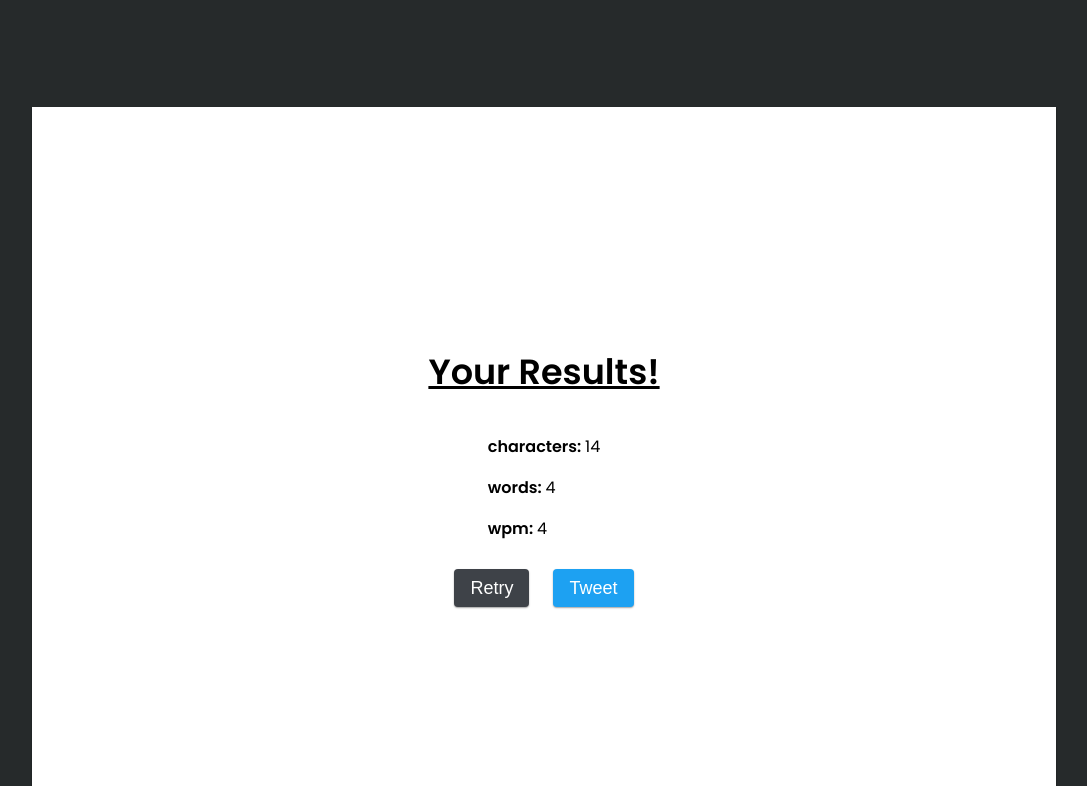
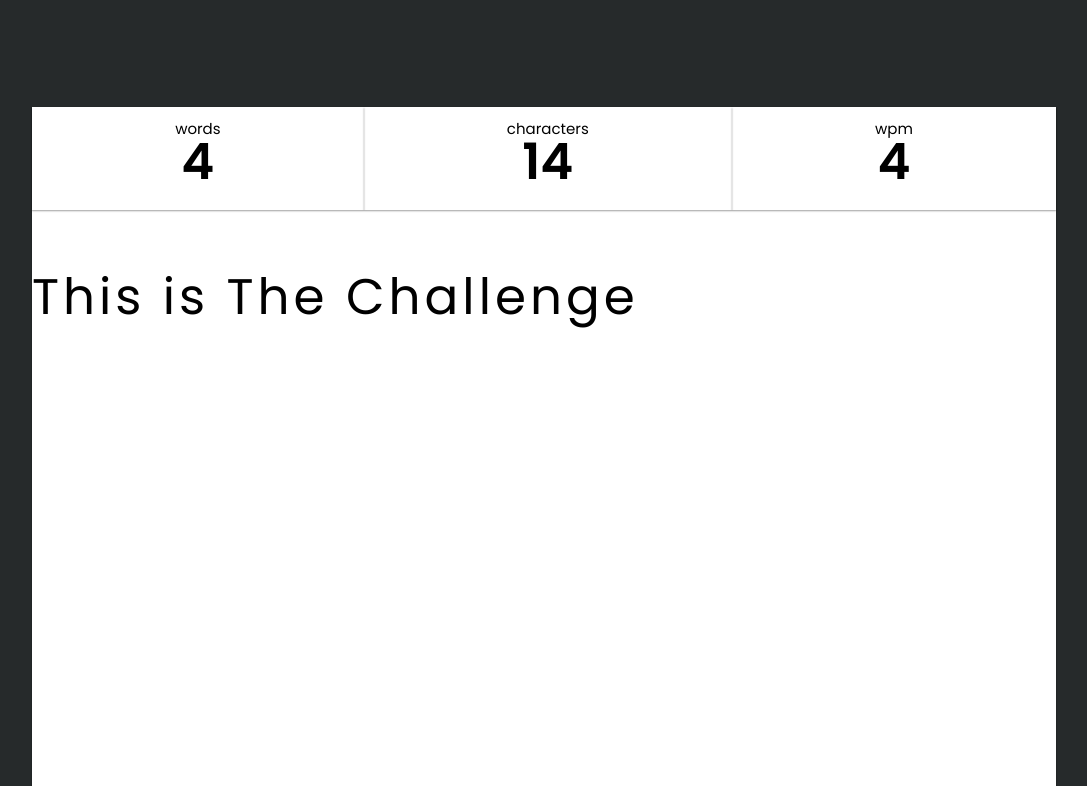
Before and after one commit to ashirbad29/Flashtype, a React (Create React App) app: page / in a window 1280 px wide. Shown: the part 914-1700 px from the top of the page, without its empty margins (96-1183 px from the left). Built offline with nearby package versions, Linux system fonts and the light colour scheme.

Commit message:
create details card

```diff
--- /dev/null
+++ b/src/Components/DetailsCard/DetailsCard.css
@@ -0,0 +1,26 @@
+.container {
+	display: flex;
+	flex-direction: column;
+	align-items: center;
+	justify-content: center;
+	flex-grow: 1;
+	box-shadow: 0 1px 1px rgba(0, 0, 0, 0.12), 0 1px 2px rgba(0, 0, 0, 0.26);
+	padding: 10px;
+	transition: all 0.3s cubic-bezier(0.165, 0.84, 0.44, 1);
+}
+
+.container:hover {
+	box-shadow: 0 10px 20px rgba(0, 0, 0, 0.12), 0 10px 10px rgba(0, 0, 0, 0.26);
+}
+
+.card-name {
+	font-size: 15px;
+	margin: 0;
+	margin-bottom: -15px;
+}
+
+.card-value {
+	font-size: 50px;
+	font-weight: 800;
+	margin: 0;
+}
--- /dev/null
+++ b/src/Components/DetailsCard/DetailsCard.jsx
@@ -0,0 +1,13 @@
+import React from 'react';
+import './DetailsCard.css';
+
+const DetailsCard = ({ cardName, cardValue }) => {
+	return (
+		<div className='container'>
+			<div className='card-name'>{cardName}</div>
+			<div className='card-value'>{cardValue}</div>
+		</div>
+	);
+};
+
+export default DetailsCard;
--- a/src/Components/TestContainer/TestContainer.js
+++ b/src/Components/TestContainer/TestContainer.js
@@ -1,12 +1,21 @@
 import React from 'react';
 import TryAgain from '../TryAgain/TryAgain';
+import TypingChallengeContainer from '../TypingChallengeContainer/TypingChallengeContainer';
 import './TestContainer.css';
 
 const TestContainer = ({ words, charcters, wpm }) => {
 	return (
 		<div className='test-container'>
-			<div className='try-again-container'>
+			{/* <div className='try-again-container'>
 				<TryAgain words={words} charcters={charcters} wpm={wpm} />
+			</div> */}
+
+			<div className='typing-challenge-container'>
+				<TypingChallengeContainer
+					words={words}
+					characters={charcters}
+					wpm={wpm}
+				/>
 			</div>
 		</div>
 	);
--- /dev/null
+++ b/src/Components/TypingChallengeContainer/TypingChallengeContainer.css
@@ -0,0 +1,16 @@
+.typing-challenge-container {
+	display: flex;
+	flex-direction: column;
+	flex-grow: 1;
+}
+
+.details-container {
+	display: flex;
+	flex-direction: row;
+	flex-wrap: wrap;
+}
+
+.typewriter-container {
+	display: flex;
+	flex-grow: 1;
+}
--- /dev/null
+++ b/src/Components/TypingChallengeContainer/TypingChallengeContainer.jsx
@@ -0,0 +1,25 @@
+import React from 'react';
+import DetailsCard from '../DetailsCard/DetailsCard';
+import './TypingChallengeContainer.css';
+
+const TypingChallengeContainer = ({ words, characters, wpm }) => {
+	return (
+		<div className='typing-challenge-container'>
+			{/* Details section */}
+			<div className='details-container'>
+				{/* words typed */}
+				<DetailsCard cardName='words' cardValue={words} />
+				{/* characters */}
+				<DetailsCard cardName='characters' cardValue={characters} />
+				{/* wpm */}
+				<DetailsCard cardName='wpm' cardValue={wpm} />
+			</div>
+			{/* Challenge Section */}
+			<div className='typewriter-container'>
+				<p>This is The Challenge</p>
+			</div>
+		</div>
+	);
+};
+
+export default TypingChallengeContainer;
```
